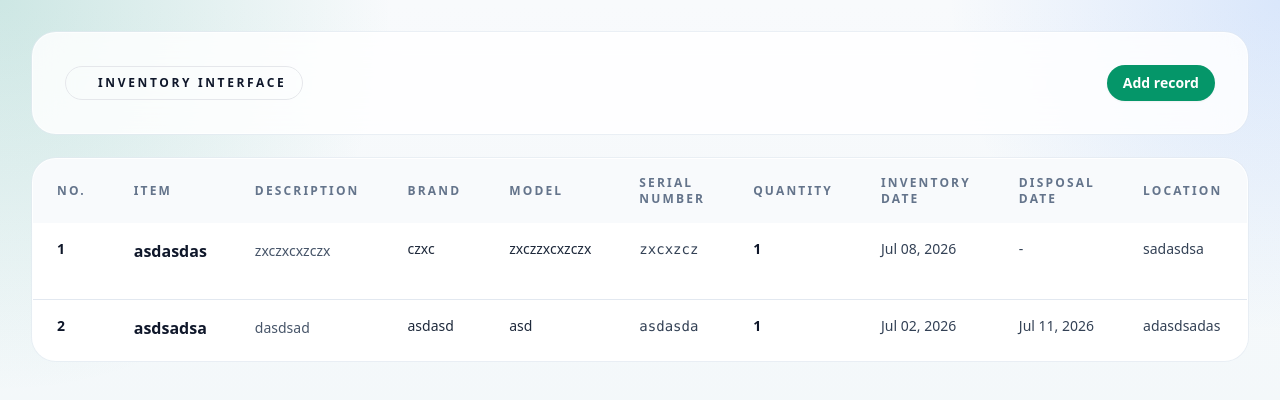
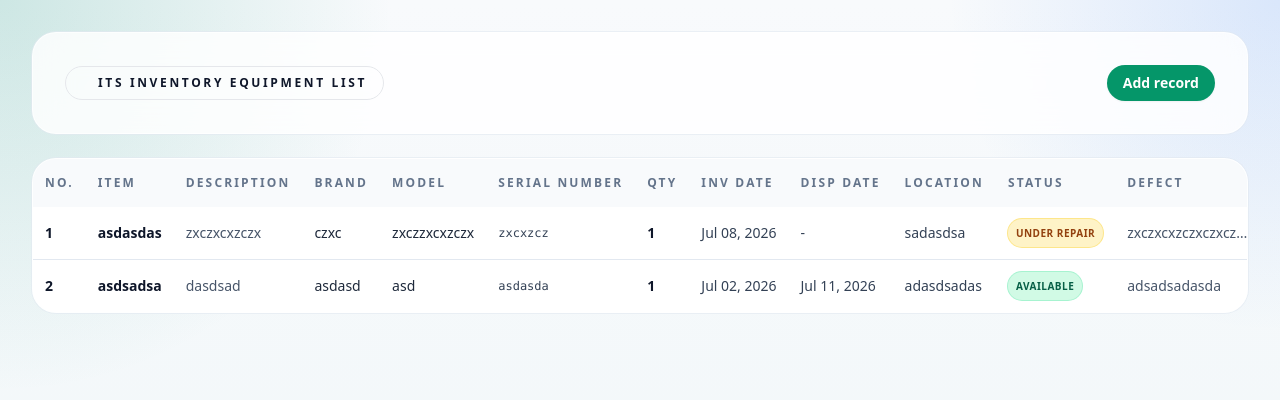
Before and after one commit to TheUnshackled1/ITS-INVENTORY-SYSTEM, a Django app: page / in a window 1280 px wide. Shown: the top 400 px of the page. Run offline with Django 5.2, Linux system fonts and the light colour scheme; data comes from the database, SQL or seed files in the repository; some libraries are stand-ins or nearby versions.

Commit message:
FIX THE TABLES

```diff
--- a/templates/inventory.html
+++ b/templates/inventory.html
@@ -3,7 +3,7 @@
   <head>
     <meta charset="UTF-8" />
     <meta name="viewport" content="width=device-width, initial-scale=1.0" />
-    <title>Inventory Interface</title>
+    <title>ITS INVENTORY EQUIPMENT LIST</title>
     <script>
       tailwind.config = {
         theme: {
@@ -113,7 +113,7 @@
               class="inline-flex items-center gap-2 rounded-full border border-brand-100 bg-brand-50 px-4 py-2 text-xs font-semibold uppercase tracking-[0.22em] text-brand-700"
             >
               <span class="h-2 w-2 rounded-full bg-brand-500"></span>
-              Inventory Interface
+              ITS INVENTORY EQUIPMENT LIST
             </div>
           </div>
           <div class="flex flex-wrap items-center gap-3 lg:justify-end">
@@ -132,89 +132,93 @@
       >
         <table
           id="inventory-table"
-          class="min-w-[1200px] w-full text-left text-sm text-slate-700"
+          class="w-full text-left text-sm text-slate-700 whitespace-nowrap"
         >
           <thead
             class="bg-slate-50 text-xs uppercase tracking-[0.18em] text-slate-500"
           >
             <tr>
-              <th scope="col" class="px-6 py-4 font-semibold">No.</th>
-              <th scope="col" class="px-6 py-4 font-semibold">Item</th>
-              <th scope="col" class="px-6 py-4 font-semibold">Description</th>
-              <th scope="col" class="px-6 py-4 font-semibold">Brand</th>
-              <th scope="col" class="px-6 py-4 font-semibold">Model</th>
-              <th scope="col" class="px-6 py-4 font-semibold">Serial Number</th>
-              <th scope="col" class="px-6 py-4 font-semibold">Quantity</th>
-              <th scope="col" class="px-6 py-4 font-semibold">
-                Inventory Date
-              </th>
-              <th scope="col" class="px-6 py-4 font-semibold">Disposal Date</th>
-              <th scope="col" class="px-6 py-4 font-semibold">Location</th>
-              <th scope="col" class="px-6 py-4 font-semibold">Status</th>
-              <th scope="col" class="px-6 py-4 font-semibold">
-                Defect Description
-              </th>
+              <th scope="col" class="px-3 py-4 font-semibold">No.</th>
+              <th scope="col" class="px-3 py-4 font-semibold">Item</th>
+              <th scope="col" class="px-3 py-4 font-semibold">Description</th>
+              <th scope="col" class="px-3 py-4 font-semibold">Brand</th>
+              <th scope="col" class="px-3 py-4 font-semibold">Model</th>
+              <th scope="col" class="px-3 py-4 font-semibold">Serial Number</th>
+              <th scope="col" class="px-3 py-4 font-semibold">Qty</th>
+              <th scope="col" class="px-3 py-4 font-semibold">Inv Date</th>
+              <th scope="col" class="px-3 py-4 font-semibold">Disp Date</th>
+              <th scope="col" class="px-3 py-4 font-semibold">Location</th>
+              <th scope="col" class="px-3 py-4 font-semibold">Status</th>
+              <th scope="col" class="px-3 py-4 font-semibold">Defect</th>
             </tr>
           </thead>
           <tbody class="divide-y divide-slate-200 bg-white">
             {% for item in inventory_items %}
             <tr class="transition-colors hover:bg-slate-50/80">
-              <td class="px-6 py-4 align-top font-semibold text-slate-900">
+              <td class="px-3 py-3 align-middle font-semibold text-slate-900">
                 {{ forloop.counter }}
               </td>
-              <td class="px-6 py-4 align-top">
-                <div class="text-base font-semibold text-slate-900">
+              <td class="px-3 py-3 align-middle">
+                <div class="text-sm font-semibold text-slate-900">
                   {{ item.item_type }}
                 </div>
               </td>
-              <td class="px-6 py-4 align-top leading-6 text-slate-600">
+              <td
+                class="px-3 py-3 align-middle text-slate-600 truncate max-w-[150px]"
+                title="{{ item.item_description }}"
+              >
                 {{ item.item_description }}
               </td>
-              <td class="px-6 py-4 align-top font-medium text-slate-800">
+              <td class="px-3 py-3 align-middle font-medium text-slate-800">
                 {{ item.brand }}
               </td>
-              <td class="px-6 py-4 align-top font-medium text-slate-800">
+              <td class="px-3 py-3 align-middle font-medium text-slate-800">
                 {{ item.model }}
               </td>
-              <td class="px-6 py-4 align-top font-mono text-sm text-slate-700">
+              <td
+                class="px-3 py-3 align-middle font-mono text-xs text-slate-700"
+              >
                 {{ item.serial_number }}
               </td>
-              <td class="px-6 py-4 align-top font-semibold text-slate-900">
+              <td class="px-3 py-3 align-middle font-semibold text-slate-900">
                 {{ item.quantity }}
               </td>
-              <td class="px-6 py-4 align-top text-slate-700">
+              <td class="px-3 py-3 align-middle text-slate-700">
                 {{ item.date_inventory|date:"M d, Y" }}
               </td>
-              <td class="px-6 py-4 align-top text-slate-700">
+              <td class="px-3 py-3 align-middle text-slate-700">
                 {{ item.date_disposal|date:"M d, Y"|default:"-" }}
               </td>
-              <td class="px-6 py-4 align-top text-slate-700">
+              <td class="px-3 py-3 align-middle text-slate-700">
                 {{ item.location }}
               </td>
-              <td class="px-6 py-4 align-top">
+              <td class="px-3 py-3 align-middle">
                 {% if item.status == 'available' %}
                 <span
-                  class="inline-flex items-center rounded-full bg-emerald-100 px-3 py-1.5 text-xs font-semibold text-emerald-800 ring-1 ring-emerald-200"
+                  class="inline-flex items-center rounded-full bg-emerald-100 px-2 py-1 text-[10px] uppercase tracking-wider font-semibold text-emerald-800 ring-1 ring-emerald-200"
                   >{{ item.get_status_display }}</span
                 >
                 {% elif item.status == 'in_use' %}
                 <span
-                  class="inline-flex items-center rounded-full bg-sky-100 px-3 py-1.5 text-xs font-semibold text-sky-800 ring-1 ring-sky-200"
+                  class="inline-flex items-center rounded-full bg-sky-100 px-2 py-1 text-[10px] uppercase tracking-wider font-semibold text-sky-800 ring-1 ring-sky-200"
                   >{{ item.get_status_display }}</span
                 >
                 {% elif item.status == 'repair' %}
                 <span
-                  class="inline-flex items-center rounded-full bg-amber-100 px-3 py-1.5 text-xs font-semibold text-amber-800 ring-1 ring-amber-200"
+                  class="inline-flex items-center rounded-full bg-amber-100 px-2 py-1 text-[10px] uppercase tracking-wider font-semibold text-amber-800 ring-1 ring-amber-200"
                   >{{ item.get_status_display }}</span
                 >
                 {% else %}
                 <span
-                  class="inline-flex items-center rounded-full bg-rose-100 px-3 py-1.5 text-xs font-semibold text-rose-800 ring-1 ring-rose-200"
+                  class="inline-flex items-center rounded-full bg-rose-100 px-2 py-1 text-[10px] uppercase tracking-wider font-semibold text-rose-800 ring-1 ring-rose-200"
                   >{{ item.get_status_display }}</span
                 >
                 {% endif %}
               </td>
-              <td class="px-6 py-4 align-top leading-6 text-slate-600">
+              <td
+                class="px-3 py-3 align-middle text-slate-600 truncate max-w-[150px]"
+                title="{{ item.defect_description }}"
+              >
                 {% if item.defect_description %} {{ item.defect_description }}
                 {% else %}
                 <span class="text-slate-400">No defect reported</span>
```
